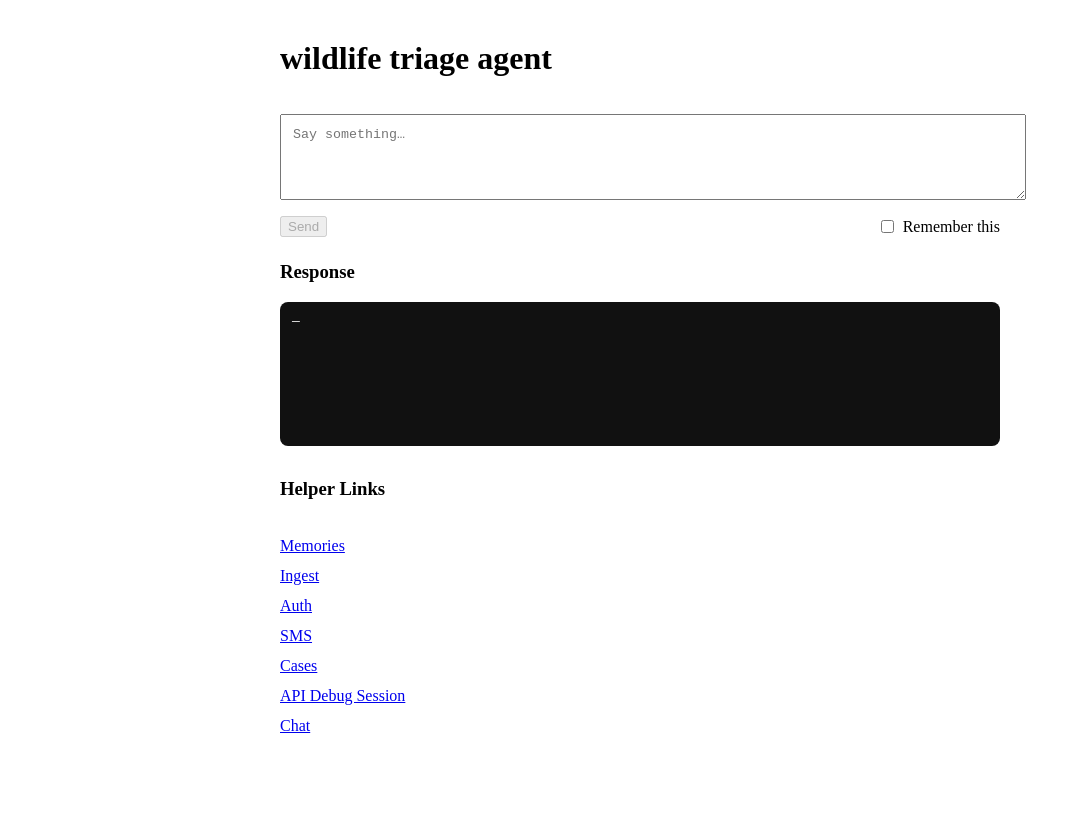
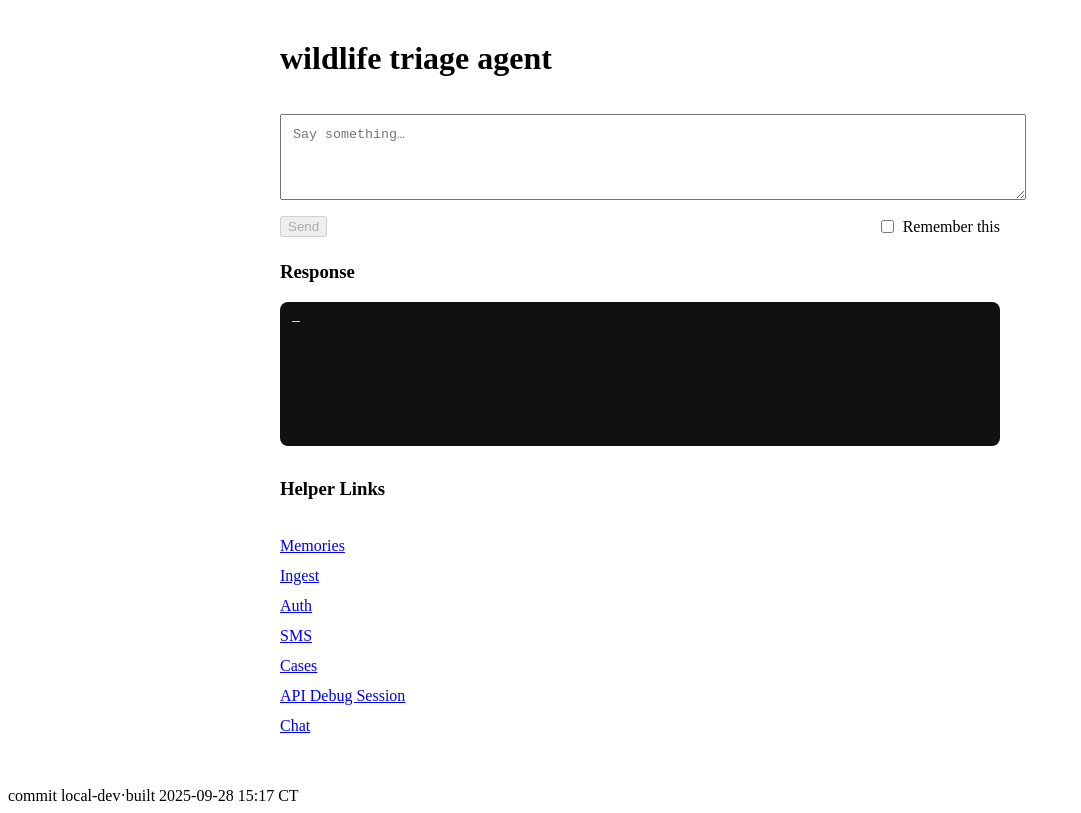
Before and after one commit to tomsullivan79/voiceflow-exit, a Next.js app: page / in a window 1280 px wide. Shown: the whole page, without its empty margins (0-1081 px from the left). Built offline with nearby package versions, Linux system fonts and the light colour scheme.

Commit message:
B1+: add footer VersionChip (commit + built_at)

```diff
--- a/app/layout.tsx
+++ b/app/layout.tsx
@@ -1,6 +1,7 @@
 import type { Metadata } from "next";
 import { Geist, Geist_Mono } from "next/font/google";
 import "./globals.css";
+import VersionChip from "@/components/VersionChip";
 
 const geistSans = Geist({
   variable: "--font-geist-sans",
@@ -17,15 +18,12 @@
   description: "Generated by create next app",
 };
 
-export default function RootLayout({
-  children,
-}: Readonly<{
-  children: React.ReactNode;
-}>) {
+export default function RootLayout({ children }: { children: React.ReactNode }) {
   return (
     <html lang="en">
-      <body className={`${geistSans.variable} ${geistMono.variable}`}>
+      <body>
         {children}
+        <VersionChip />
       </body>
     </html>
   );
--- /dev/null
+++ b/components/VersionChip.tsx
@@ -0,0 +1,39 @@
+// components/VersionChip.tsx
+"use client";
+
+import { useEffect, useState } from "react";
+
+type V = { commit: string; built_at: string };
+
+export default function VersionChip() {
+  const [v, setV] = useState<V | null>(null);
+
+  useEffect(() => {
+    let alive = true;
+    const load = async () => {
+      try {
+        const res = await fetch("/api/version", { cache: "no-store" });
+        if (!res.ok) return;
+        const data = (await res.json()) as V;
+        if (alive) setV(data);
+      } catch {/* ignore */}
+    };
+    load();
+    // refresh occasionally during long sessions (optional)
+    const t = setInterval(load, 60_000);
+    return () => { alive = false; clearInterval(t); };
+  }, []);
+
+  if (!v) return null;
+
+  return (
+    <div
+      className="fixed bottom-3 right-3 z-50 rounded-full border bg-white/90 backdrop-blur px-3 py-1 text-xs text-gray-700 shadow"
+      title={`Built at ${v.built_at}`}
+    >
+      <span className="font-medium">commit</span>&nbsp;{v.commit}
+      <span className="mx-1 text-gray-400">·</span>
+      <span className="font-medium">built</span>&nbsp;{v.built_at}
+    </div>
+  );
+}
```
